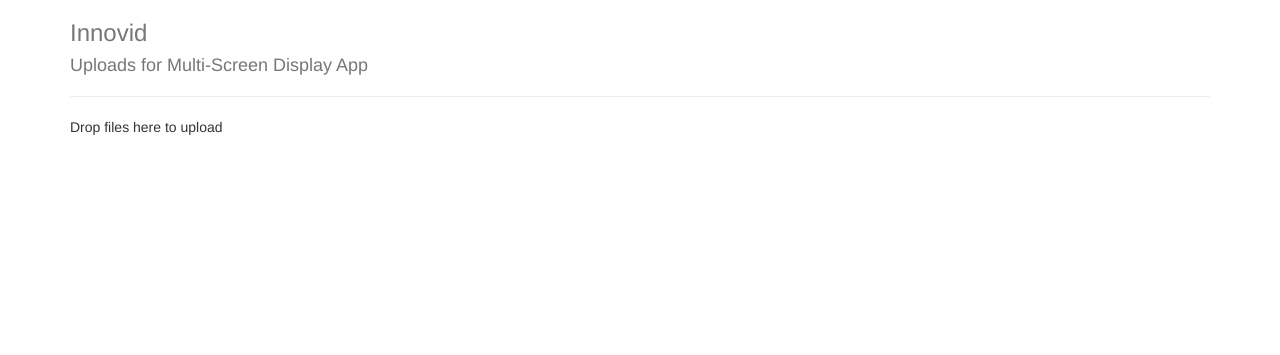
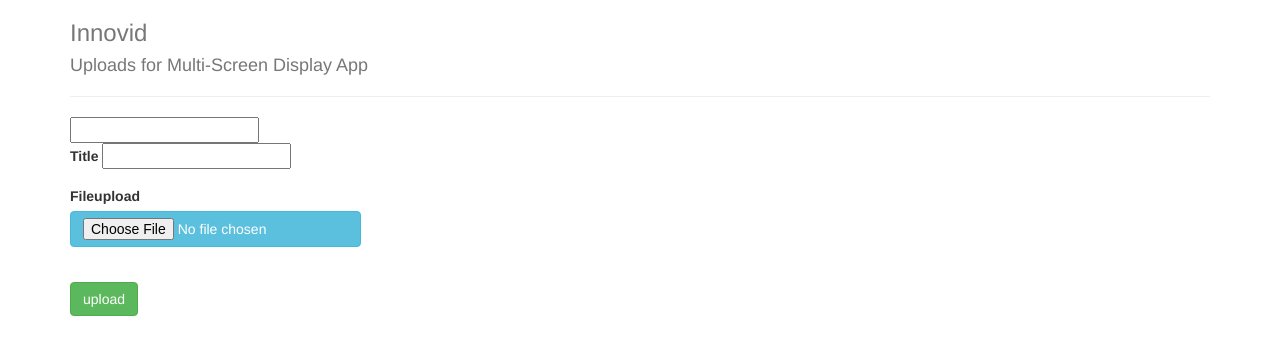
Before and after one commit to rouxpz/innovid-web, a Flask app: template templates/index.html in a window 1280 px wide. Shown: the top 355 px of the page. Run offline with Flask 2, Linux system fonts and the light colour scheme; the template is opened without the code that fills it, so the values that code supplies are empty, except form fields; form fields are guessed from the names that the template uses; parts of the project's set-up code (start-up, migrations or seed data) failed here and were passed over; some libraries are stand-ins or nearby versions.

Commit message:
updated html

```diff
--- a/app.py
+++ b/app.py
@@ -1,6 +1,6 @@
 import os, re
 from flask import Flask, render_template, request, redirect, url_for, send_from_directory
-import pymongo
+# import pymongo
 #from pymongo import ModelClient
 from werkzeug import secure_filename
 import boto
@@ -18,13 +18,9 @@
 app.config['CSRF_ENABLED'] = False
 
 mongoengine.connect('mydata', host=os.environ.get('MONGOLAB_URI'))
+app.logger.debug("Connecting to MongoLabs")
 
 # names = []
-
-#return whether it's allowed or not
-def allowed_file(filename):
-	return '.' in filename and \
-           filename.rsplit('.', 1)[1] in ALLOWED_EXTENSIONS
 
 @app.route('/', methods=['GET', 'POST'])
 def index():
@@ -53,7 +49,8 @@
 			if k and k.size > 0:
 
 				submission = models.Video()
-				submission_title = request.form.get('title')
+				submission.title = request.form.get('title')
+				submission.filename = filename
 				submission.save()
 
 				return redirect('/')
@@ -63,7 +60,16 @@
 			return "Uh-oh, there was an error" + uploaded_file.filename
 	else:
 
-		return render_template('main.html')
+		templateData = {
+				'form' : video_upload_form
+		}
+
+		return render_template('main.html', **templateData)
+
+#return whether it's allowed or not
+def allowed_file(filename):
+	return '.' in filename and \
+           filename.rsplit('.', 1)[1] in ALLOWED_EXTENSIONS
 
 
 #expecting the name of a file -- will locate file on the upload directory and show in the browser
--- a/templates/index.html
+++ b/templates/index.html
@@ -12,9 +12,36 @@
         <h4 class="text-muted">Uploads for Multi-Screen Display App</h4>
       </div>
       <hr/>
-      <div>
+          <div class="row">
+    <div class="col-md-5">
+        {% if form.errors %}
+        <ul class="errors">
+            {% for field_name, field_errors in form.errors|dictsort if field_errors %}
+                {% for error in field_errors %}
+                    <li class="alert alert-error">
+                      {{ form[field_name].label.text }} - {{ error }}
+                    </li>
+                {% endfor %}
+            {% endfor %}
+        </ul>
+        {% endif %}
 
-      <form action="/" class="dropzone">
+      <form method="POST" enctype="multipart/form-data" role="form">
+
+        {{ form.crsf_token }}
+
+        <div class="form-group">
+          {{ form.title.label }}
+          {{ form.title(class-"form-control") }}
+
+        </div>
+
+        <div class="form-group">
+          {{ form.fileupload.label }}
+          {{ form.fileupload(class="btn btn-info") }}
+        </div>
+        <br>
+        <input class="btn btn-success" type="submit" value="upload">
       </form>
       </div>
       <div>
```
Also changed, not shown: templates/main.html (+10 -15 lines), 1 other file.
